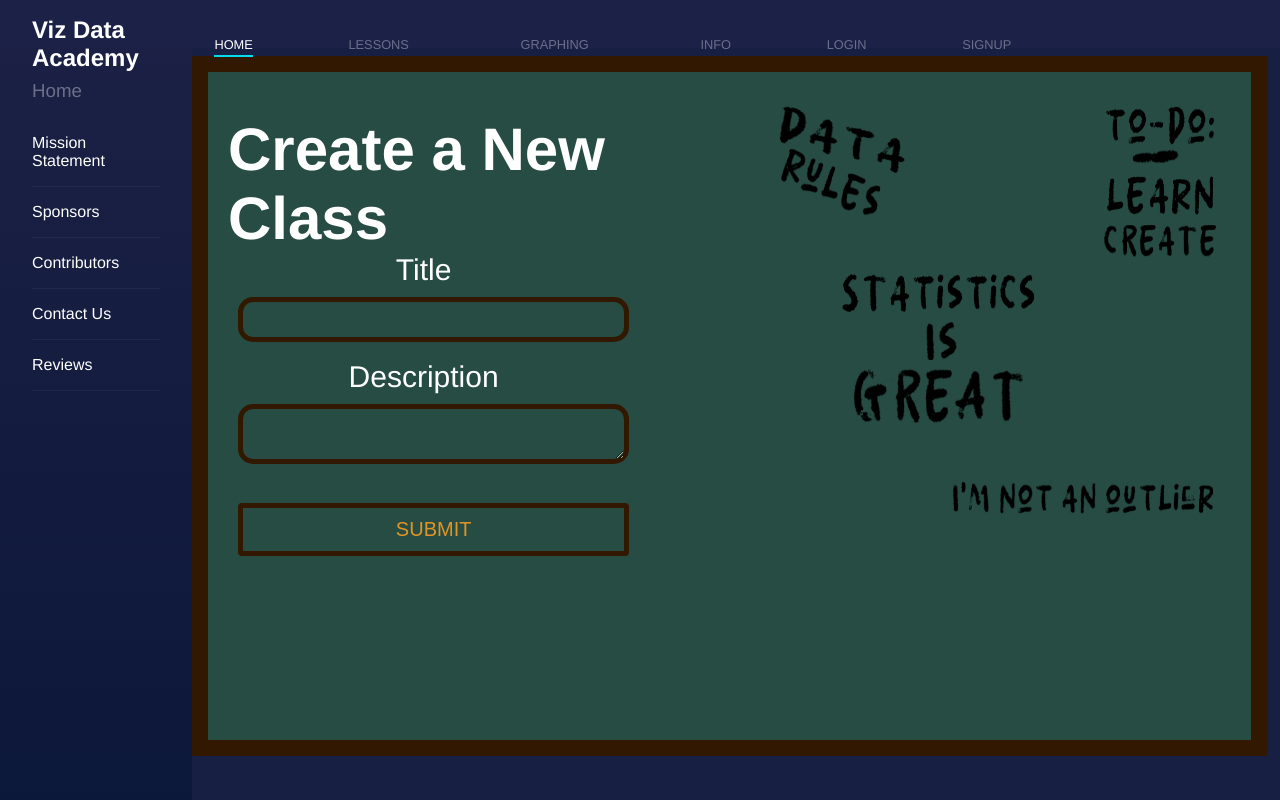
After one commit to wylieglover/VizDataAcademy, a Django app: page /create/ in a window 1280 px wide. The commit adds this page. Run offline with Django 4.2, Linux system fonts and the light colour scheme.

Commit message:
modified:   dataliteracy/dataliteracy/settings.py 	new file:   dataliteracy/helpers.py 	new file:   dataliteracy/home/admin.py 	modified:   dataliteracy/home/forms.py 	new file:   dataliteracy/home/migrations/0001_initial.py 	new file:   dataliteracy/home/migrations/0002_userdata.py 	new file:   dataliteracy/home/migrations/0003_alter_userdata_role.py 	new file:   dataliteracy/home/migrations/__init__.py 	new file:   dataliteracy/home/models.py 	new file:   dataliteracy/home/static/css/classCreation.css 	new file:   dataliteracy/home/static/css/dashB.css 	new file:   dataliteracy/home/static/filler.jpg 	new file:   dataliteracy/home/static/popup.js 	new file:   dataliteracy/home/static/quote1.png 	new file:   dataliteracy/home/templates/createClass.html 	new file:   dataliteracy/home/templates/dashboard.html 	modified:   dataliteracy/home/templates/missionStatement.html 	modified:   dataliteracy/home/urls.py 	modified:   dataliteracy/home/views.py

```diff
--- a/dataliteracy/dataliteracy/settings.py
+++ b/dataliteracy/dataliteracy/settings.py
@@ -136,8 +136,6 @@ STATIC_URL = "/static/"
 # https://docs.djangoproject.com/en/4.2/ref/settings/#default-auto-field
 
 DEFAULT_AUTO_FIELD = "django.db.models.BigAutoField"
-STATICFILES_DIRS= [
-    os.path.join(BASE_DIR / "home/static/css/")
-]
+
 
 LOGIN_REDIRECT_URL = '/'
--- /dev/null
+++ b/dataliteracy/helpers.py
@@ -0,0 +1,5 @@
+from string import ascii_uppercase
+import random
+
+def random_str(digit=7):
+    return "".join([random.choice(ascii_uppercase) for _ in range(digit)])
--- /dev/null
+++ b/dataliteracy/home/static/css/classCreation.css
@@ -0,0 +1,84 @@
+.body-board{
+    background-color: #274c43;
+    border: 16px solid #331800;
+    height: 700PX;
+    min-height: 90%;
+}
+
+.body-home{
+    display: grid;
+    grid-template-columns: 1fr 1fr;
+    margin-top: 25px;
+    margin-left: 20px;
+    column-gap: 45px;
+}
+
+.text-left{
+    margin-left: 5%;
+    display: table-cell;
+    vertical-align: middle;
+    text-align: left;
+    font-size: 30px;
+    color: white;
+    margin-top: 40px;
+    max-width: 100%;
+}
+
+.text-right{
+    margin-right: 10%;
+    width: 95%;
+    height:95%;
+    object-fit: cover;
+}
+
+.form-container{
+    width: 80%;
+}
+
+.label-text{
+    text-align: left;
+    font-size: 30px;
+    color: white;
+}
+
+input[type=text], textarea{
+    display: inline-block;
+    color: white;
+    width: 100%;
+    max-width: 100%;
+    padding: 10px;
+    box-sizing: border-box;
+    border-radius: 15px;
+    border: 5px solid #331800;
+    margin: 10px 10px 0;
+    background-color: #274c43;
+}
+
+
+textarea{
+    max-height: 200px;
+    min-height: 80%;
+    min-width: 100%;
+}
+
+input[type=submit]{
+    width: 100%;
+    color: rgb(224, 149, 35);
+    padding: 10px;
+    margin: 35px 10px 0;
+    border-radius: 4px;
+    border: 5px solid #331800;
+    background-color: #274c43;
+    font-size: 20px;
+    cursor: pointer;
+}
+
+.submit-btn{
+    width: 100%;
+
+}
+
+.image-right{
+    max-width: 98%;
+    height: 100%;
+  }
--- /dev/null
+++ b/dataliteracy/home/templates/createClass.html
@@ -0,0 +1,48 @@
+{% extends "base.html" %}
+{% load static %}
+
+
+{% block static_head %}
+<link rel="stylesheet" href="{% static 'css/classCreation.css' %}">
+
+{% endblock  %}
+
+{% block content %}
+  <br>
+  <div class="mainBody">
+    <div class="body-board">
+      <div class="body-home">
+          <div>
+            <br>
+          <div class="text-left">
+              <h1>Create a New Class</h1>
+          </div>
+          <div class="form-container">
+              <form method="POST">
+                {% csrf_token %}
+
+                  <div class="input-group">
+                      <label for="title" class="label-text">Title</label>
+                      <br>
+                      <input required name="title" id="title" type="text" class="form-input">
+                  </div>
+                  <br>
+                  <div class="input-group">
+                      <label for="description" class="label-text">Description</label>
+                      <br>
+                      <textarea required name="description" id="description" type="text" class="form-input"></textarea>
+                  </div>
+                  <div class="submit-btn">
+                      <input type="submit" class="submit" value="SUBMIT">
+                  </div>
+              </form>
+          </div>
+
+          </div>
+      <div class="text-right">
+          <img class="image-right" src="{% static 'quote1.png' %}" alt="Placeholder">
+      </div>
+  </div>
+</div>
+
+{% endblock  %}
--- a/dataliteracy/home/templates/missionStatement.html
+++ b/dataliteracy/home/templates/missionStatement.html
@@ -11,6 +11,7 @@
     <p>Welcome, {{user.role}} {{user.get_username}}</p>
     <a href="{% url 'logout' %}?next={{request.path}}">LOGOUT HERE</a>
   </div>
+</div>
 
 
 {% else %}
--- a/dataliteracy/home/urls.py
+++ b/dataliteracy/home/urls.py
@@ -23,5 +23,8 @@ urlpatterns = [
     path('home/scatter-plot/', views.dotGraphing , name='dot-graph'),
     path('home/graphing/', views.graphing , name='graphing'),
     path('signup/', views.SignUp_View , name='signup'),
+    path('create/', views.create_class , name='create'),
+    path('dashboard/', views.view_class, name="dashboard"),
+
 
 ]
--- a/dataliteracy/home/views.py
+++ b/dataliteracy/home/views.py
@@ -8,6 +8,10 @@ from django.contrib.auth.forms import UserCreationForm
 from django.contrib.auth import login, authenticate
 from .forms import SignUpForm
 from django.contrib.staticfiles import finders
+from .models import Classroom, StudentClassroom, TeacherClassroom, UserData
+from helpers import random_str
+from itertools import chain
+
 
 def serve_css(request):
     css_path = finders.find('css/styling.css')
@@ -68,9 +72,55 @@ def SignUp_View(request):
       print(form.cleaned_data)
       username = form.cleaned_data.get('username')
       raw_password = form.cleaned_data.get('password1')
-      user = authenticate(username=username, password=raw_password)
+      role = form.cleaned_data.get('role')
+      user = authenticate(username=username, password=raw_password, role=role)
+      x = UserData.objects.create(user=user, role=role)
+
       login(request, user)
       return home(request)
   else:
     form = SignUpForm()
   return render(request, 'signup.html', {'form': form})
+
+
+def create_class(request):
+  if request.method =="POST":
+    title = request.POST["title"]
+    description = request.POST["description"]
+    join_code = random_str()
+
+
+    c = Classroom.objects.create(title=title, description=description, owner=request.user, join_code=join_code)
+    TeacherClassroom.objects.create(user=request.user, classroom=c)
+
+    return redirect("dashboard")
+  else:
+    return render(request, "createClass.html")
+
+def view_class(request):
+  print(request.user.username)
+  #account = UserData.objects.get(user=request.user)
+  #role = account.role
+  #print(role)
+  if request.user.username == "":
+    return HttpResponse("Hello")
+
+  s = StudentClassroom.objects.filter(user=request.user)
+  t = TeacherClassroom.objects.filter(user=request.user)
+  classrooms = list(chain(s, t))
+
+  return render(request, "dashboard.html" , {
+    "classrooms": classrooms
+  })
+
+def join_class(request):
+  if request.method =="POST":
+    join_code = request.POST["join_code"]
+
+
+    classroom = Classroom.objects.get(join_code=join_code)
+    StudentClassroom.objects.create(user=request.user, classroom=classroom)
+
+    return redirect(f"/classroom/{join_code}/")
+  else:
+    return render(request, "dashboard.html")
```
Also changed, not shown: dataliteracy/home/admin.py (added, +18 -0 lines), dataliteracy/home/forms.py (+2 -7 lines), dataliteracy/home/models.py (added, +32 -0 lines), dataliteracy/home/static/css/dashB.css (added, +110 -0 lines), dataliteracy/home/static/popup.js (added, +9 -0 lines), dataliteracy/home/templates/dashboard.html (added, +46 -0 lines), dataliteracy/home/migrations/0001_initial.py (added), dataliteracy/home/migrations/0002_userdata.py (added), dataliteracy/home/migrations/0003_alter_userdata_role.py (added), dataliteracy/home/migrations/__init__.py (added), dataliteracy/home/static/filler.jpg (added), dataliteracy/home/static/quote1.png (added).
